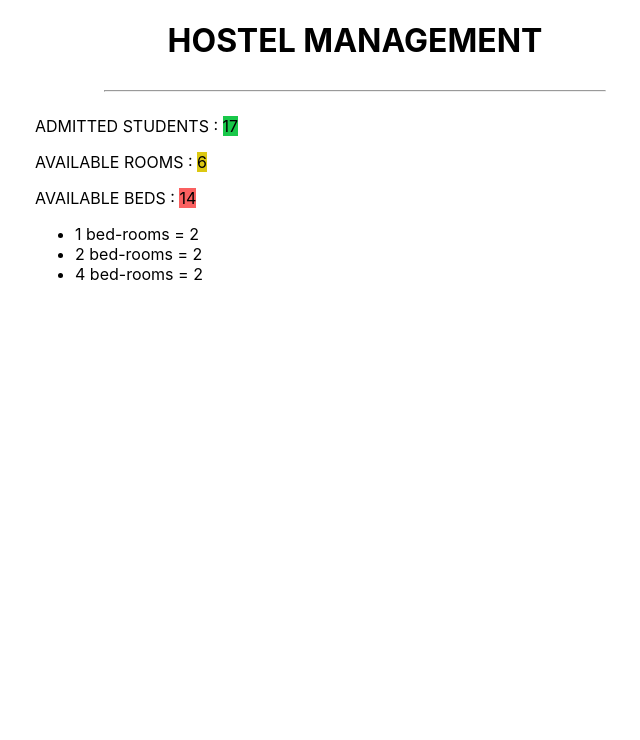
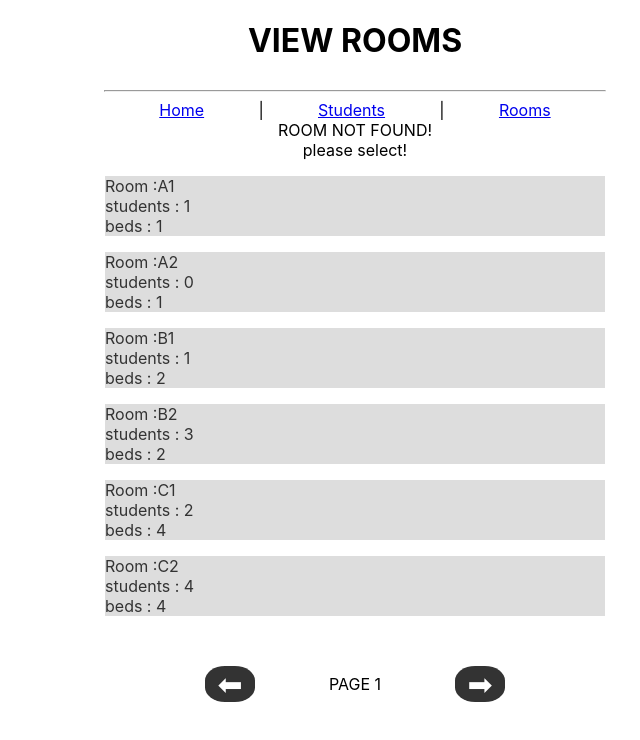
Before and after one commit to mfrank37/hostel-management-app, a React (Create React App) app: page /rooms/1 in a window 1280 px wide. Shown: the top 740 px of the page, without its empty margins (285-925 px from the left). Built offline with nearby package versions, Linux system fonts and the light colour scheme.

Commit message:
Add routes, stylings and components

```diff
--- a/package.json
+++ b/package.json
@@ -8,6 +8,7 @@
     "@testing-library/user-event": "^12.6.2",
     "react": "^17.0.1",
     "react-dom": "^17.0.1",
+    "react-router-dom": "^5.2.0",
     "react-scripts": "4.0.1",
     "web-vitals": "^0.2.4"
   },
--- a/public/index.html
+++ b/public/index.html
@@ -7,7 +7,7 @@
       name="description"
       content="HOSTEL MANAGEMENT APP"
     />
-    <title>React App</title>
+    <title>HOSTEL MANAGEMENT</title>
   </head>
   <body>
     <noscript>You need to enable JavaScript to run this app.</noscript>
--- a/src/App.css
+++ b/src/App.css
@@ -5,9 +5,10 @@
   align-items: center;
 }
 
-.home {
-  margin-right: 25%;
-  margin-left: 25%;
+.home, .rooms-view, .room-view {
+  margin-right: auto;
+  margin-left: auto;
+  max-width: 500px;
 }
 
 .does-not-meet {
@@ -19,3 +20,48 @@
 .exceed {
   background-color: #FA6060;
 }
+.items-nav {
+  max-width: 300px;
+  margin: 50px auto auto auto;
+  display: flex;
+  justify-content: space-between;
+  align-items: center;
+  justify-items: center;
+}
+.move {
+  display: block;
+  font-size: 30px;
+  min-width: 50px;
+  background-color: #333;
+  text-align: center;
+  color: #FFF;
+  border-radius: 40%;
+}
+.left::before {
+  content: "\002B05";
+}
+.right::before {
+  content: "\0027A1";
+}
+.students-list {
+  max-width: 500px;
+  margin: auto;
+}
+nav {
+  display: flex;
+  justify-content: space-evenly;
+  width: 500px;
+}
+.placing-list, .moving-list {
+  display: flex;
+  justify-content: space-evenly;
+}
+.placing-list > *, .moving-list > * {
+  list-style: none;
+}
+.room {
+  display: block;
+  text-decoration: none;
+  color: #333;
+  background-color: #DDD;
+}
--- a/src/App.js
+++ b/src/App.js
@@ -1,22 +1,20 @@
-import { Component, Fragment } from 'react';
-import Header from './components/header';
+import { Component } from 'react';
+import { BrowserRouter, Route } from 'react-router-dom';
 import './App.css';
-import { beds, rooms, roomTypes, students } from './data';
+import Home from './routes/Home';
+import Room from './routes/room';
+import Rooms from './routes/rooms';
+import Students from './routes/Students';
 
 class App extends Component {
   render() {
     return (
-      <Fragment>
-        <Header title='HOSTEL MANAGEMENT' />
-        <div className='home'>
-          <p>ADMITTED STUDENTS : <span className='does-not-meet'>{students.length}</span></p>
-          <p>AVAILABLE ROOMS   : <span className='meet'>{rooms.length}</span></p>
-          <p>AVAILABLE BEDS    : <span className='exceed'>{beds()}</span></p>
-          <ul>
-            { roomTypes.map((type) => <li>{type.size} bed-rooms = {type.count}</li>)}
-          </ul>
-        </div>
-      </Fragment>
+      <BrowserRouter>
+      <Route exact path='/' component={Home} />
+      <Route exact path='/rooms' component={Rooms} />
+      <Route path='/rooms/:name' component={Room} />
+      <Route path='/students' component={Students} />
+      </BrowserRouter>
     )
   }
 };
--- a/src/components/header.jsx
+++ b/src/components/header.jsx
@@ -1,5 +1,6 @@
 import { Component } from "react";
 import '../App.css';
+import Navigation from "./navigation";
 
 class Header extends Component {
   render() {
@@ -7,6 +8,7 @@ class Header extends Component {
       <header className='header'>
         <h1>{this.props.title}</h1>
         <hr width='500' />
+        <Navigation />
       </header>
     )
   };
--- /dev/null
+++ b/src/components/navigation.jsx
@@ -0,0 +1,16 @@
+import { Component } from "react";
+import { Link } from 'react-router-dom';
+
+class Navigation extends Component {
+  render() {
+    return (
+      <nav>
+        <Link to='/'>Home</Link> |
+        <Link to='/students'>Students</Link> |
+        <Link to='/rooms'>Rooms</Link>
+      </nav>
+    )
+  };
+};
+
+export default Navigation;
--- /dev/null
+++ b/src/routes/Home.jsx
@@ -0,0 +1,25 @@
+import { Component, Fragment } from 'react';
+import { Link } from 'react-router-dom';
+import Header from '../components/header';
+import Navigation from '../components/navigation';
+import { beds, rooms, roomTypes, students } from '../data';
+
+class Home extends Component {
+  render() {
+    return (
+      <Fragment>
+        <Header title='HOSTEL MANAGEMENT' />
+        <div className='home'>
+          <Link to='/students'><p>ADMITTED STUDENTS : <span className='does-not-meet'>{students.length}</span></p></Link>
+          <Link to='/rooms'><p>AVAILABLE ROOMS   : <span className='meet'>{rooms.length}</span></p></Link>
+          <p>AVAILABLE BEDS    : <span className='exceed'>{beds()}</span></p>
+          <ul>
+          { roomTypes.map((type) => <li>{type.size} bed-rooms = {type.count}</li>) }
+          </ul>
+        </div>
+      </Fragment>
+    )
+  }
+}
+
+export default Home;
--- /dev/null
+++ b/src/routes/Students.jsx
@@ -0,0 +1,32 @@
+import {
+  Component, Fragment
+} from "react";
+import Header from "../components/header";
+import { students } from "../data";
+
+
+class Students extends Component {
+  render() {
+    return (
+      <Fragment>
+        <Header title='ADMITTED STUDENTS' />
+        <div className='students-list'>
+          {
+            students.map((student) =>
+              <div>
+                { student }
+              </div>
+            )
+          }
+        </div>
+        <div className='items-nav rooms'>
+          <li className='move left'></li>
+          <span>PAGE 1</span>
+          <li className='move right'></li>
+        </div>
+      </Fragment>
+    )
+  }
+};
+
+export default Students;
--- /dev/null
+++ b/src/routes/room.jsx
@@ -0,0 +1,55 @@
+import { Component, Fragment } from 'react';
+import Header from '../components/header';
+import { rooms, students } from '../data';
+import Rooms from './rooms';
+
+class Room extends Component {
+  render() {
+    const { params } = this.props.match;
+    const index =  rooms.findIndex((room) => room.name === params.name);
+    console.log(rooms[index]);
+    const ROOM = index < 0 ? 'ROOM NOT FOUND' : 'ROOM FOUND';
+    if (ROOM === 'ROOM NOT FOUND') {
+      return <Rooms notFound={true}/>;
+    }
+    const STATUS = rooms[index].beds > rooms[index].students.length ? <p className='does-not-meet'>STATUS : doesn't meet expected</p>
+      : rooms[index].beds < rooms[index].students.length ? <p className='exceed'>STATUS : exceed</p>
+      : <p className='meet'>STATUS : meet expected</p>;
+    console.log(STATUS);
+    const newStudents = () => {
+      const set = new Set();
+      students.forEach(std => set.add(std));
+      rooms.forEach((room) => room.students.forEach(stud => set.delete(stud)));
+      return Array.from(set);
+    };
+    const placedStudents = () => {
+      const set = new Set();
+      rooms.forEach((room) => room.students.forEach(stud => set.add(stud)));
+      rooms[index].students.forEach((stud) => set.delete(stud));
+      return Array.from(set);
+    }
+    return (
+      <Fragment>
+        <Header title={ 'ROOM ' + params.name } />
+        <div className='room-view'>
+            {STATUS}
+            <p>BEDS AVAILABLE : { rooms[index].beds }</p>
+            <p>STUDENTS PLACED HERE : { rooms[index].students.length }</p>
+            <ul className='students-list'>
+              { rooms[index].students.map(stud => <li>{stud}</li>)}
+            </ul>
+            <p style={{textAlign: 'center'}}>PLACE NEW STUDENTS HERE</p>
+          <div className='placing-list'>
+            <li className='move left'></li>{ newStudents().map(student => <li>{student}</li>) }<li className='move right'></li>
+          </div>
+          <p style={{textAlign: 'center'}}>REPLACE/MOVE STUDENTS HERE</p>
+          <div className='moving-list'>
+            <li className='move left'></li>{ placedStudents().map(student => <li>{student}</li>) }<li className='move right'></li>
+          </div>
+        </div>
+      </Fragment>
+    )
+  }
+};
+
+export default Room;
--- /dev/null
+++ b/src/routes/rooms.jsx
@@ -0,0 +1,40 @@
+import { Component, Fragment } from 'react';
+import { Link } from 'react-router-dom';
+import Header from '../components/header';
+import { rooms } from '../data';
+
+class Rooms extends Component {
+  render() {
+    return (
+      <Fragment>
+        <Header title='VIEW ROOMS' />
+        <div>
+          {
+            this.props.notFound ? <div style={{textAlign: 'center'}}>ROOM NOT FOUND! <br /> please select! </div>
+            : ''
+          }
+        </div>
+        <div className='rooms-view'>
+          {
+            rooms.map((room) =>
+              <Link className='room' to={'/rooms/' + room.name}>
+                <p>
+                  Room     :{ room.name } <br />
+                  students : { room.students.length }<br />
+                  beds     : { room.beds }<br />
+                </p>
+              </Link>
+            )
+          }
+        </div>
+        <div className='items-nav rooms'>
+          <li className='move left'></li>
+          <span>PAGE 1</span>
+          <li className='move right'></li>
+        </div>
+      </Fragment>
+    )
+  }
+};
+
+export default Rooms;
```
Also changed, not shown: 1 other file (tests, documents, lock files or other folders).
